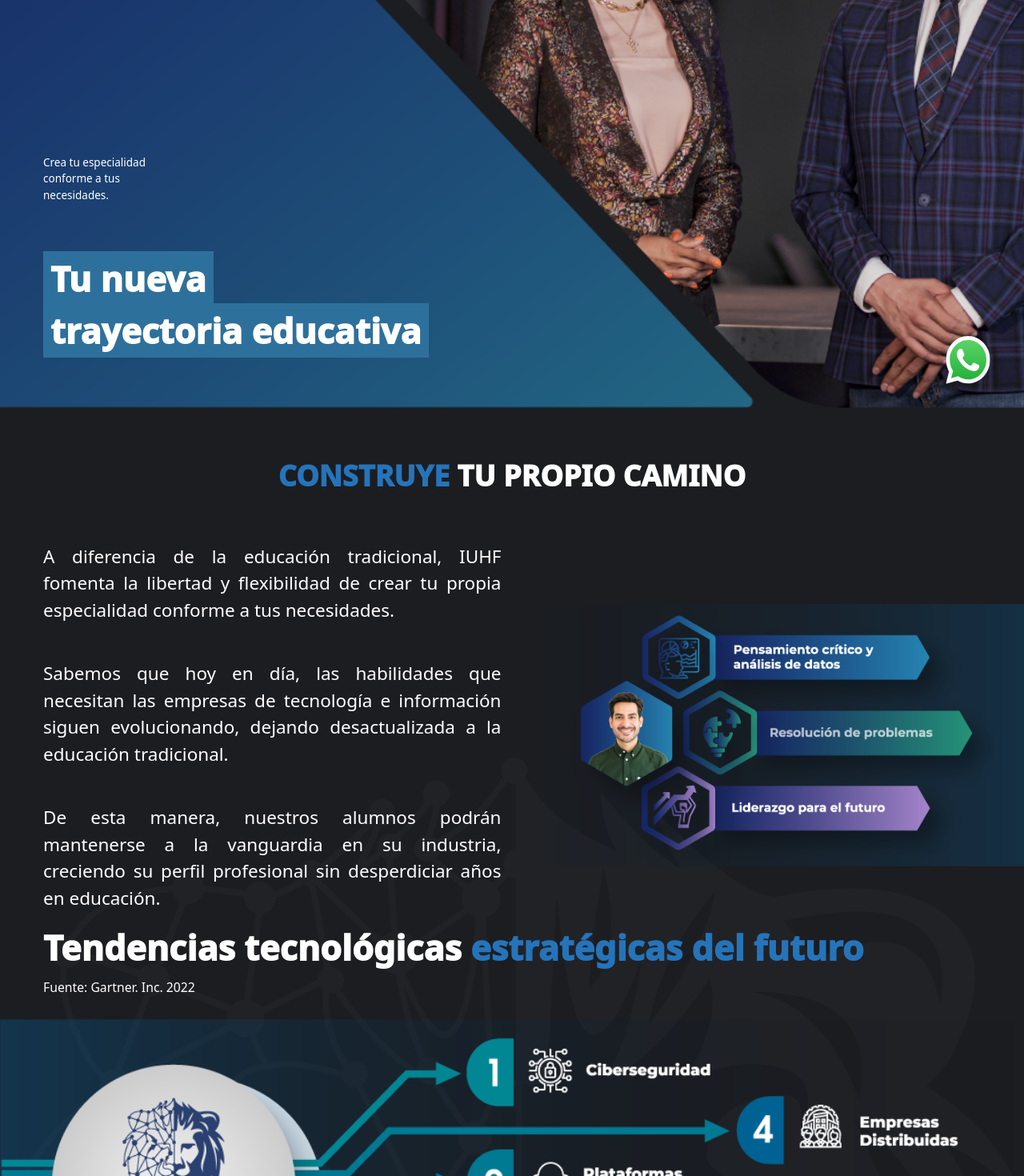
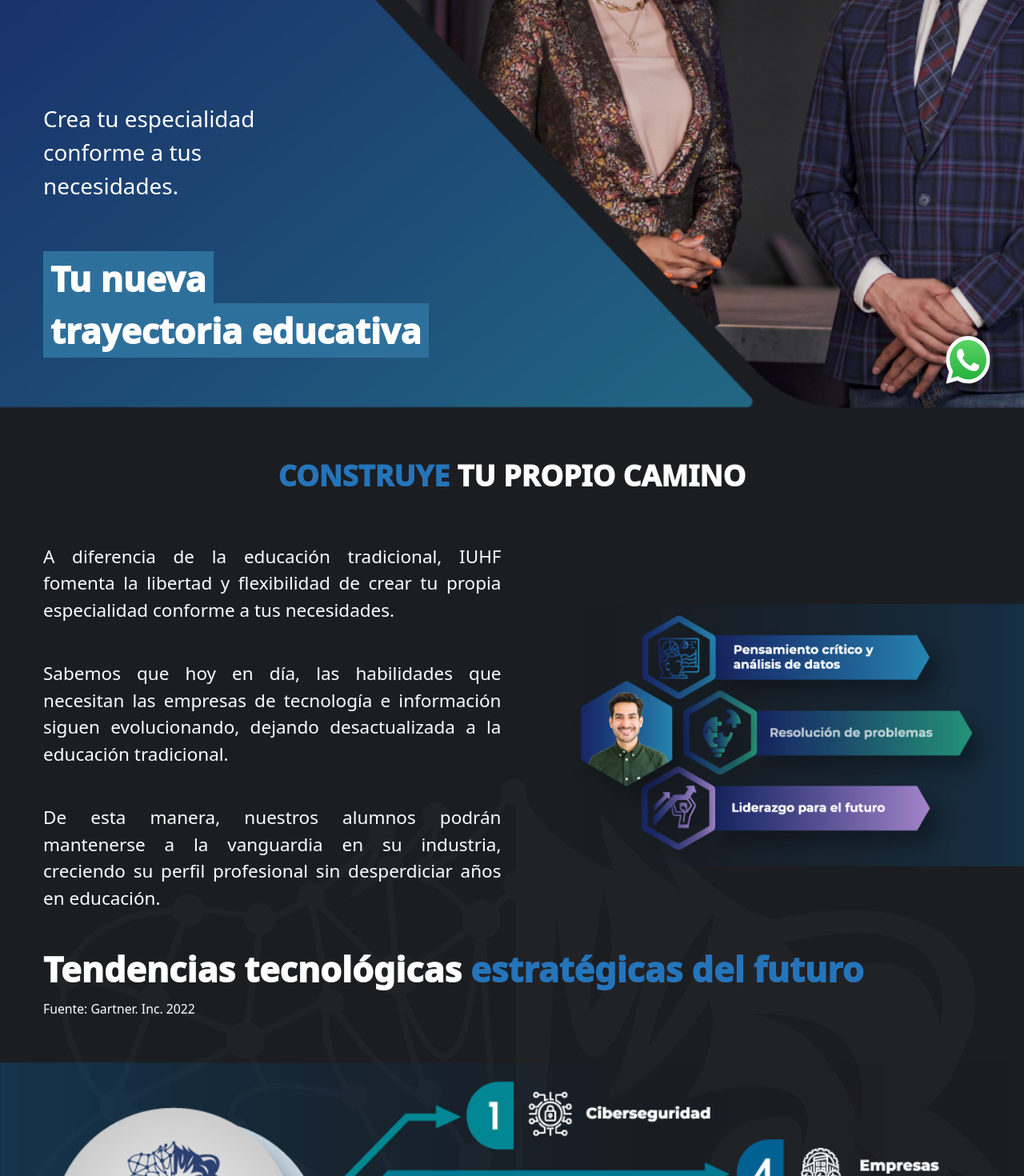
Before and after one commit to interactivms/IUHF, a Next.js app: page /trayectoria in a window 1280 px wide. Shown: the part 280-1750 px from the top of the page at 80% size. Built offline with nearby package versions, Linux system fonts and the light colour scheme.

Commit message:
Last changes

```diff
--- a/pages/trayectoria.js
+++ b/pages/trayectoria.js
@@ -54,7 +54,7 @@ function trayectoria() {
             </div>
           </div>
         </div>
-        <div className="col-12 px-5">
+        <div className="col-12 px-5 py-4">
           <h2 className="white bolder fontsize-3 fw-1000">Tendencias tecnológicas <span className='darkblue'>estratégicas del futuro</span></h2>
           <small className="white text-right">Fuente: Gartner. Inc. 2022</small>
         </div>
--- a/src/components/mainContent/index.jsx
+++ b/src/components/mainContent/index.jsx
@@ -21,7 +21,7 @@ const index = () => {
               </div>
               {
                 open &&
-                <div className={open ? "col-12 col-md p-3 transparent-blue-bg appear active" : "col-12 col-md p-3 transparent-blue-bg appear"}>
+                <div className={open ? "col-12 col-md my-2 p-3 transparent-blue-bg appear active" : "col-12 col-md p-3 transparent-blue-bg appear"}>
                   <p className="white">
                   Nuestros metacursos combinan las ventajas del mundo físico y del metaverso, habilitando experiencias multidimensionales de uso y aplicación.
                   </p>
--- a/styles/globals.scss
+++ b/styles/globals.scss
@@ -82,7 +82,7 @@ p {
   }
 
   .fontsize-2 {
-    font-size: 0.75rem;
+    font-size: 1.55rem;
   }
 }
 @media (max-width: 900px) {
@@ -96,7 +96,7 @@ p {
   }
 
   .fontsize-2 {
-    font-size: 0.75rem;
+    font-size: 1.55rem;
   }
 }
 .mw-100 {
```
